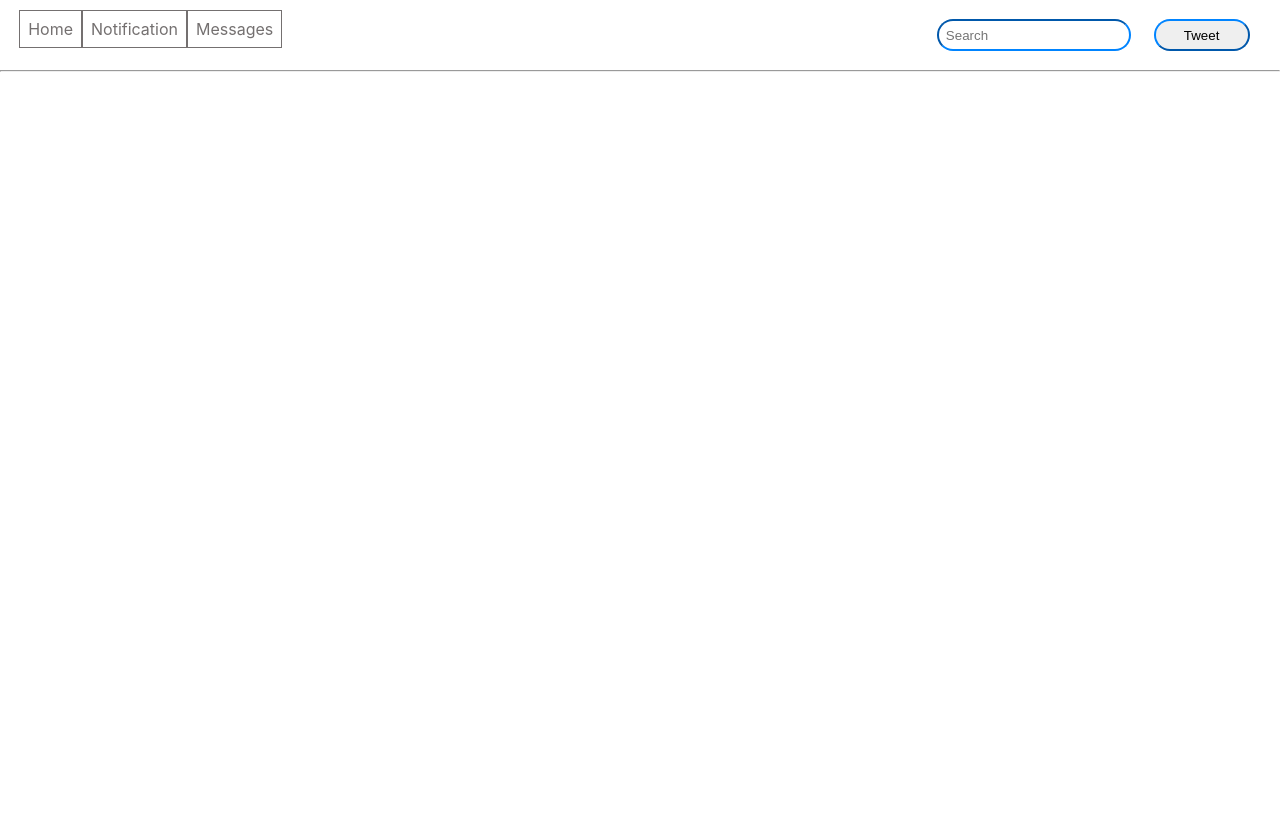
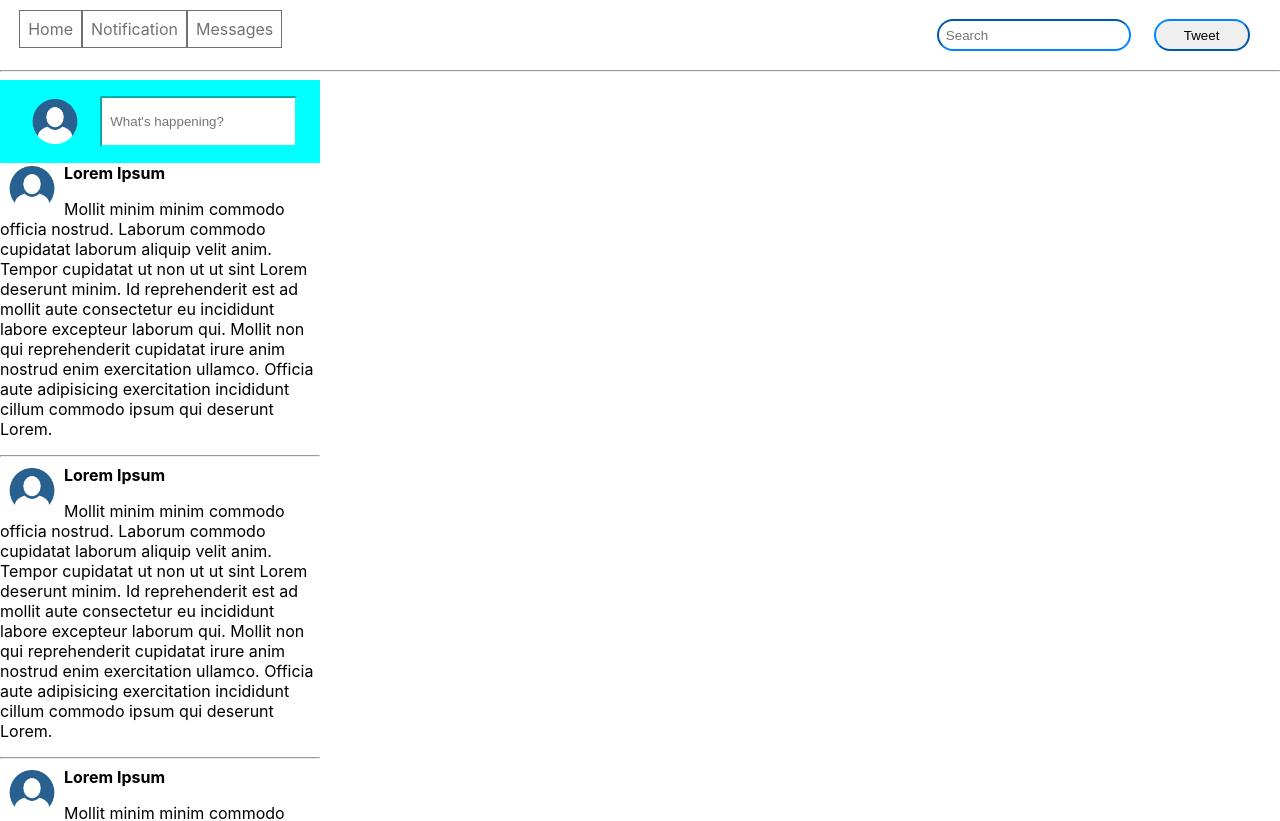
Before and after one commit to evansmbithi/social-media-react-app, a React (Create React App) app: page / in a window 1280 px wide. Shown: the top 821 px of the page. Before the commit the page ends 800 px from the top, so only its background shows below. Built offline with nearby package versions, Linux system fonts and the light colour scheme.

Commit message:
added Feed section

```diff
--- a/src/components/App.js
+++ b/src/components/App.js
@@ -1,11 +1,13 @@
 import React from 'react';
 import './../App.css';
 import Header from './Header/Header';
+import Body from './Body/Body'
 
 function App() {
   return (
     <React.Fragment>
       <Header/>
+      <Body />
     </React.Fragment>
   );
 }
--- a/src/components/Body/Body.css
+++ b/src/components/Body/Body.css
@@ -1,3 +1,26 @@
 .container{
+    display: grid;
+    grid-template-columns: 1fr 2fr 1fr;
 
 }
+
+.post-input{
+    padding: 1rem;
+    display: flex;
+    justify-content: space-around;
+    background-color: aqua;
+}
+
+.post-input input{
+    border-color:cyan ;
+    padding: .5rem;
+}
+
+
+.feed img{
+    width: 4rem;
+}
+
+.single-post img.profile-pic{
+    float: left;
+}
--- a/src/components/Body/Body.js
+++ b/src/components/Body/Body.js
@@ -8,9 +8,9 @@ function Body(){
     return (
         <React.Fragment>
             <div className="container">
-                <LeftPane />
+                {/* <LeftPane /> */}
                 <Feed />
-                <RightPane />
+                {/* <RightPane /> */}
             </div>
         </React.Fragment>
     )
--- a/src/components/Body/Feed/Feed.js
+++ b/src/components/Body/Feed/Feed.js
@@ -1,11 +1,14 @@
 import "./../Body.css"
 import React from "react"
+import PostInput from "./PostInput"
+import PostList from "./PostList"
 
 function Feed(){
     return (
-        <React.Fragment>
-
-        </React.Fragment>
+        <div className="feed">
+            <PostInput />
+            <PostList />
+        </div>
     )
 }
 
--- a/src/components/Body/Feed/Post.js
+++ b/src/components/Body/Feed/Post.js
@@ -0,0 +1,15 @@
+import "./../Body.css"
+import ProfilePic from "./../../../img/User-Profile-PNG-Image.png"
+
+function Post(){
+    return(
+        <div className="single-post">
+            <img src={ProfilePic} alt="profile pic" className="profile-pic" />
+            <strong>Lorem Ipsum</strong>
+            <p>Mollit minim minim commodo officia nostrud. Laborum commodo cupidatat laborum aliquip velit anim. Tempor cupidatat ut non ut ut sint Lorem deserunt minim. Id reprehenderit est ad mollit aute consectetur eu incididunt labore excepteur laborum qui. Mollit non qui reprehenderit cupidatat irure anim nostrud enim exercitation ullamco. Officia aute adipisicing exercitation incididunt cillum commodo ipsum qui deserunt Lorem.</p>
+            <hr/>
+        </div>
+    )
+}
+
+export default Post;
--- a/src/components/Body/Feed/PostInput.js
+++ b/src/components/Body/Feed/PostInput.js
@@ -0,0 +1,13 @@
+import "./../Body.css";
+import ProfilePic from "./../../../img/User-Profile-PNG-Image.png"
+
+function PostInput(){
+    return(
+        <div className="post-input">
+            <img src={ProfilePic} alt="profile pic" />
+            <input type="text" placeholder="What's happening?" />
+        </div>
+    )
+}
+
+export default PostInput;
--- a/src/components/Body/Feed/PostList.js
+++ b/src/components/Body/Feed/PostList.js
@@ -0,0 +1,15 @@
+import "./../Body.css"
+import React from "react"
+import Post from "./Post"
+
+function PostList(){
+    return (
+        <React.Fragment>
+            <Post />
+            <Post />
+            <Post />
+        </React.Fragment>
+    )
+}
+
+export default PostList;
--- a/src/components/Body/LeftPane/LeftPane.js
+++ b/src/components/Body/LeftPane/LeftPane.js
@@ -1,10 +1,13 @@
 import "./../Body.css"
 import React from "react"
+import ProfileSummary from "./ProfileSummary"
+import AboutUser from "./AboutUser"
 
 function LeftPane(){
     return (
         <React.Fragment>
-
+            <ProfileSummary />
+            <AboutUser />
         </React.Fragment>
     )
 }
--- a/src/components/Body/RightPane/RightPane.js
+++ b/src/components/Body/RightPane/RightPane.js
@@ -1,10 +1,11 @@
 import "./../Body.css"
 import React from "react"
+import FriendsList from "./FriendsList"
 
 function RightPane(){
     return (
         <React.Fragment>
-
+            <FriendsList />
         </React.Fragment>
     )
 }
```
Also changed, not shown: src/img/User-Profile-PNG-Image.png (added).
